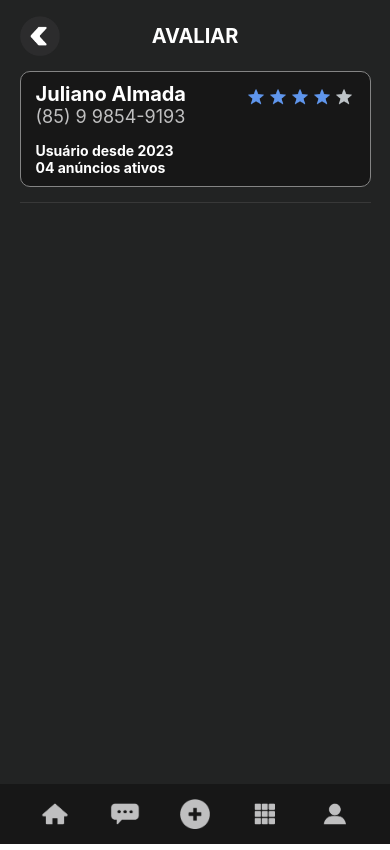
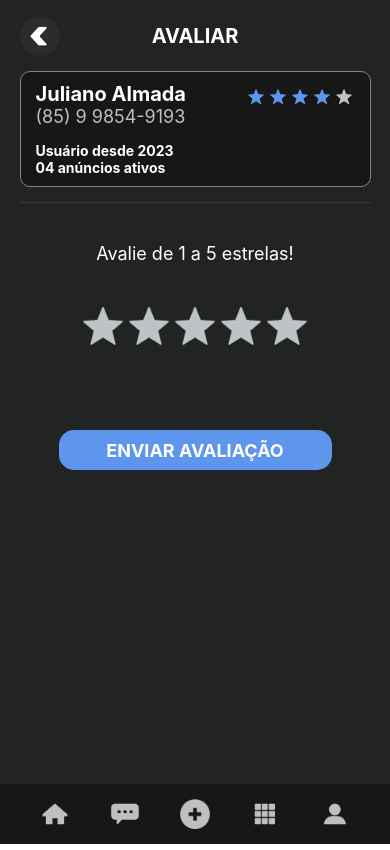
Before and after one commit to almadaj/onebitshop-frontend, a React Native app: screen /Feedback in a window 390 px wide. Built offline with nearby package versions, Linux system fonts and the light colour scheme.

Commit message:
inserindo lógica de Rating

```diff
--- a/src/screens/Feedback/index.tsx
+++ b/src/screens/Feedback/index.tsx
@@ -1,14 +1,30 @@
 import React from "react";
-import { Container } from "./styles";
+import { Container, FeedbackText } from "./styles";
 import DefaultTitle from "../../components/common/DefaultTitle";
 import ProfileInfo from "../../components/common/ProfileInfo";
 import NavBar from "../../components/common/NavBar";
+import { AirbnbRating } from "react-native-ratings";
+import DefaultButton from "../../components/common/DefaultButton";
 
 const Feedback = () => {
   return (
     <Container>
       <DefaultTitle title="AVALIAR" fontSize={20} />
       <ProfileInfo />
+      <FeedbackText>Avalie de 1 a 5 estrelas!</FeedbackText>
+
+      <AirbnbRating
+        selectedColor="#5F96ED"
+        showRating={false}
+        size={40}
+        defaultRating={0}
+      />
+      <DefaultButton
+        buttonText={"ENVIAR AVALIAÇÃO"}
+        buttonHandle={() => {}}
+        buttonType={"primary"}
+        marginVertical={80}
+      />
       <NavBar />
     </Container>
   );
--- a/src/screens/Feedback/styles.ts
+++ b/src/screens/Feedback/styles.ts
@@ -8,3 +8,10 @@ export const Container = styled.View`
   background-color: ${({ theme }) => theme.colors.backgroundLight};
   padding-top: ${statusBarHeight}px;
 `;
+
+export const FeedbackText = styled.Text`
+  font-size: 18px;
+  color: ${({ theme }) => theme.colors.primaryText};
+  text-align: center;
+  margin: 40px 0px;
+`;
```
